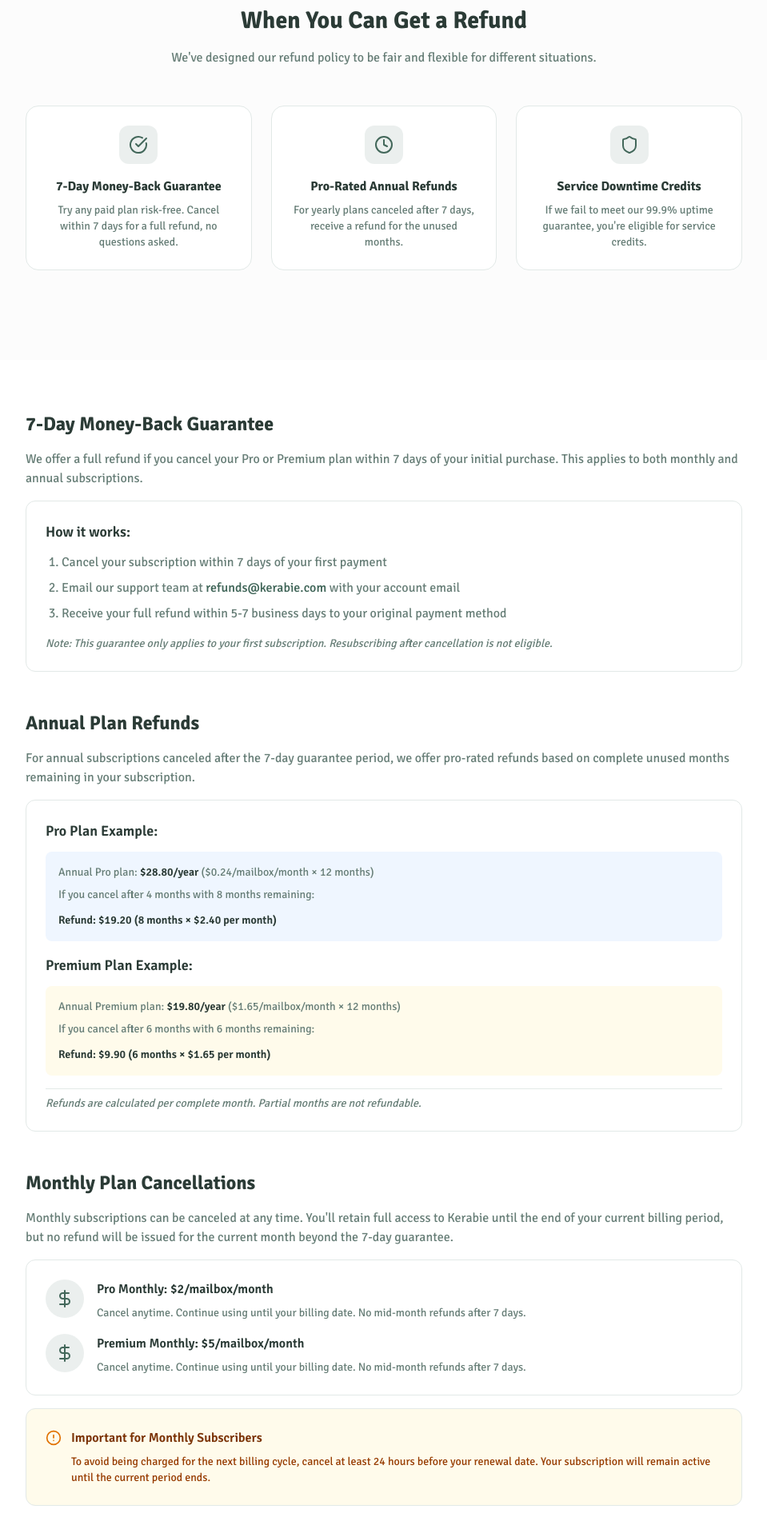
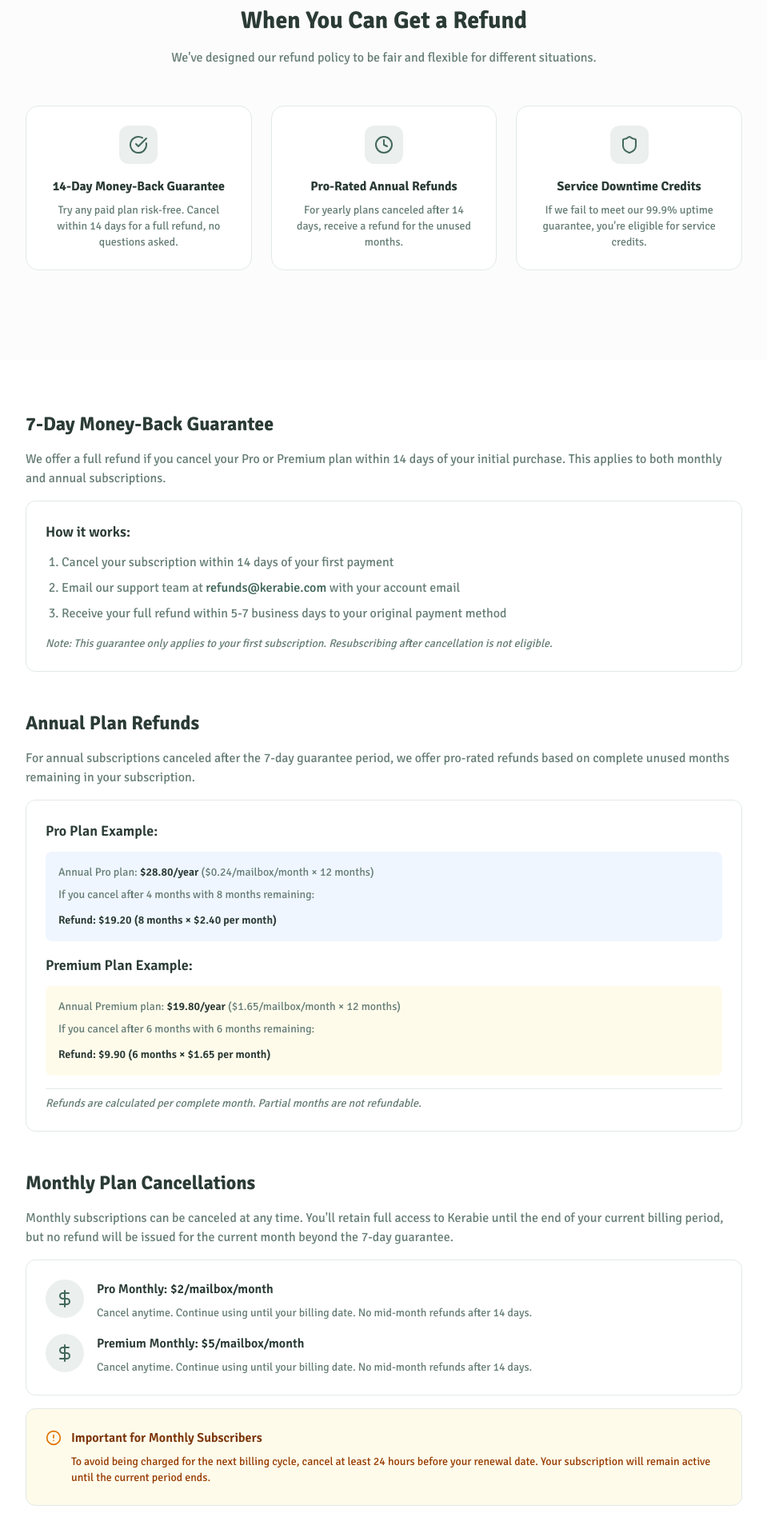
Before and after one commit to xiangdee/kerabie_mail_frontend, a Next.js app: page /refund-policy in a window 1280 px wide. Shown: the part 862-2779 px from the top of the page at 80% size, without its empty margins (160-1119 px from the left). Built offline with nearby package versions, Linux system fonts and the light colour scheme.

Commit message:
changed refund policy to 14 days

```diff
--- a/src/app/refund-policy/page.tsx
+++ b/src/app/refund-policy/page.tsx
@@ -11,13 +11,13 @@ import Link from "next/link";
 const refundEligibility = [
   {
     icon: CheckCircle,
-    title: "7-Day Money-Back Guarantee",
-    description: "Try any paid plan risk-free. Cancel within 7 days for a full refund, no questions asked."
+    title: "14-Day Money-Back Guarantee",
+    description: "Try any paid plan risk-free. Cancel within 14 days for a full refund, no questions asked."
   },
   {
     icon: Clock,
     title: "Pro-Rated Annual Refunds",
-    description: "For yearly plans canceled after 7 days, receive a refund for the unused months."
+    description: "For yearly plans canceled after 14 days, receive a refund for the unused months."
   },
   {
     icon: Shield,
@@ -139,13 +139,13 @@ const RefundPolicy = () => {
               <h2 className="text-2xl font-bold mb-4">7-Day Money-Back Guarantee</h2>
               <div className="prose prose-gray max-w-none">
                 <p className="text-muted-foreground mb-4">
-                  We offer a full refund if you cancel your Pro or Premium plan within 7 days of your
+                  We offer a full refund if you cancel your Pro or Premium plan within 14 days of your
                   initial purchase. This applies to both monthly and annual subscriptions.
                 </p>
                 <div className="bg-card border rounded-xl p-6">
                   <h3 className="text-lg font-semibold mb-3">How it works:</h3>
                   <ol className="space-y-2 text-muted-foreground ml-5 list-decimal">
-                    <li>Cancel your subscription within 7 days of your first payment</li>
+                    <li>Cancel your subscription within 14 days of your first payment</li>
                     <li>Email our support team at <a href="mailto:refunds@kerabie.com" className="text-primary hover:underline font-medium">refunds@kerabie.com</a> with your account email</li>
                     <li>Receive your full refund within 5-7 business days to your original payment method</li>
                   </ol>
@@ -218,7 +218,7 @@ const RefundPolicy = () => {
                   <div>
                     <h3 className="font-semibold mb-2">Pro Monthly: $2/mailbox/month</h3>
                     <p className="text-sm text-muted-foreground">
-                      Cancel anytime. Continue using until your billing date. No mid-month refunds after 7 days.
+                      Cancel anytime. Continue using until your billing date. No mid-month refunds after 14 days.
                     </p>
                   </div>
                 </div>
@@ -231,7 +231,7 @@ const RefundPolicy = () => {
                   <div>
                     <h3 className="font-semibold mb-2">Premium Monthly: $5/mailbox/month</h3>
                     <p className="text-sm text-muted-foreground">
-                      Cancel anytime. Continue using until your billing date. No mid-month refunds after 7 days.
+                      Cancel anytime. Continue using until your billing date. No mid-month refunds after 14 days.
                     </p>
                   </div>
                 </div>
```
